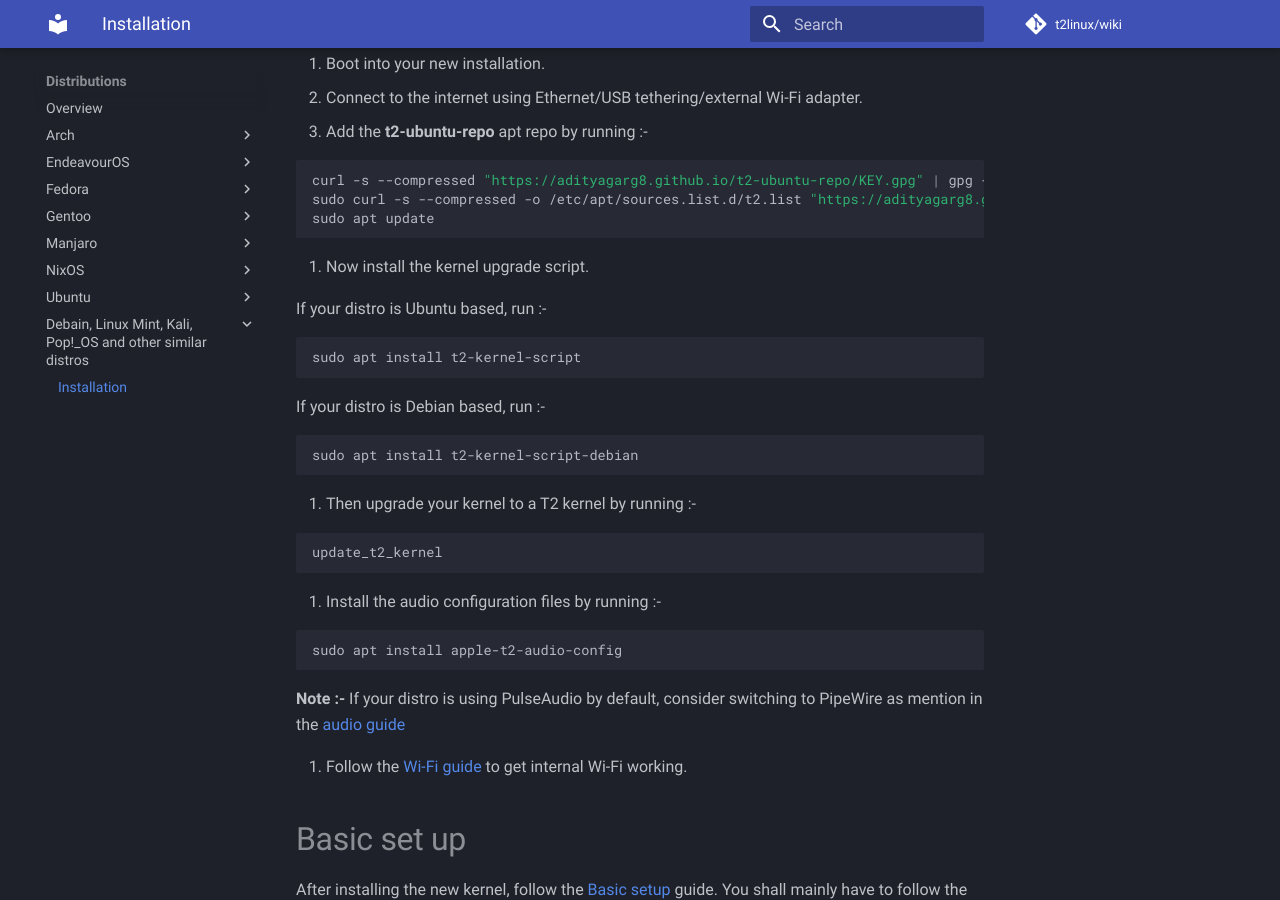
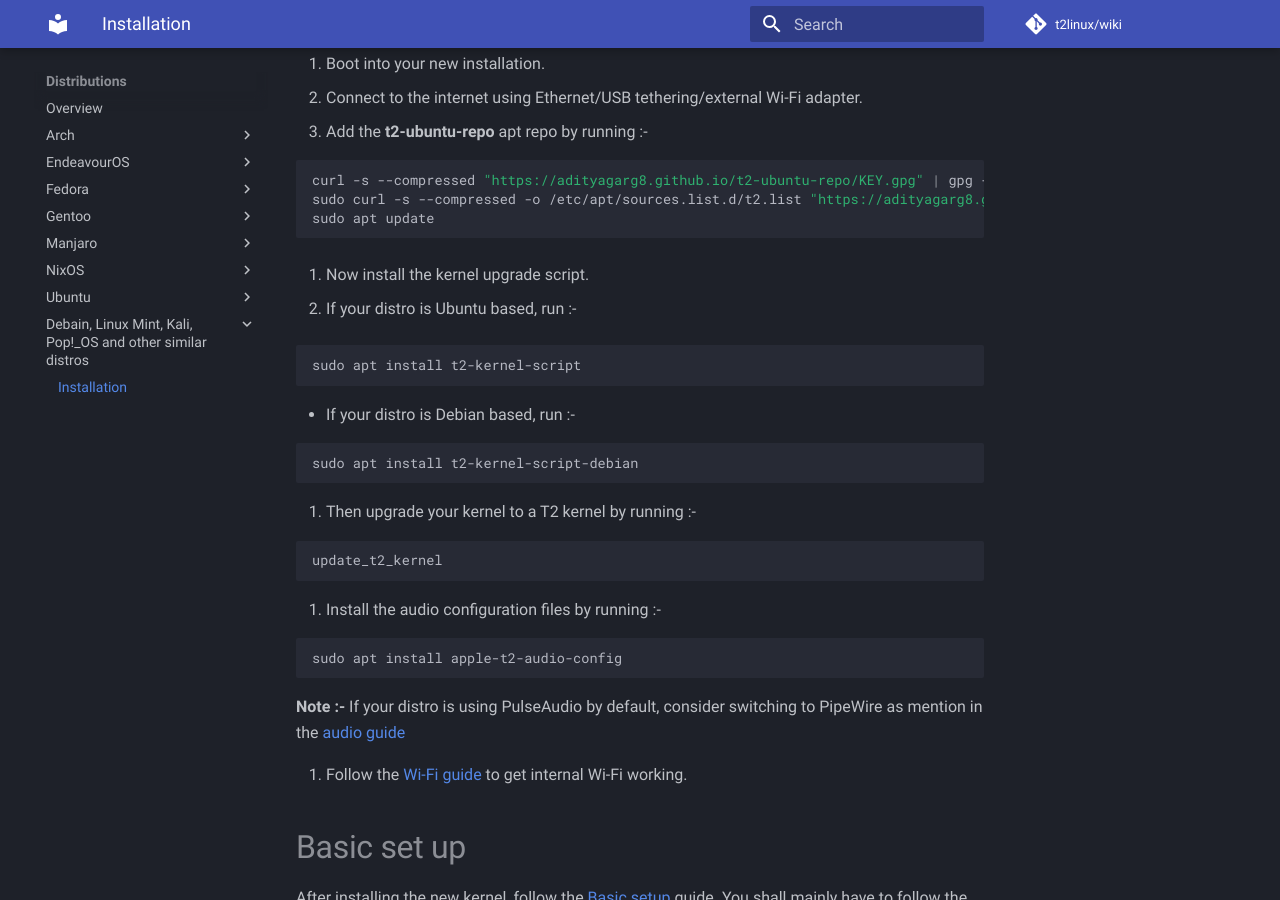
Before and after one commit to t2linux/wiki, an MkDocs documentation site: the page built from docs/distributions/debian/installation.md, in a window 1280 px wide and 900 px high, scrolled down 1987 px. Built offline with MkDocs 1.6.1 and Material for MkDocs 9.7.7, drawn with Linux system fonts in a browser that asks for light colours; comment, search, counter and statistics services are not loaded.

````diff
--- a/docs/distributions/debian/installation.md
+++ b/docs/distributions/debian/installation.md
@@ -58,13 +58,13 @@ After installation, we need to install a kernel having patches to support the T2
 
 4. Now install the kernel upgrade script.
 
-   If your distro is Ubuntu based, run :-
+ - If your distro is Ubuntu based, run :-
 
    ```bash
    sudo apt install t2-kernel-script
    ```
 
-   If your distro is Debian based, run :-
+ - If your distro is Debian based, run :-
 
    ```bash
    sudo apt install t2-kernel-script-debian
````
